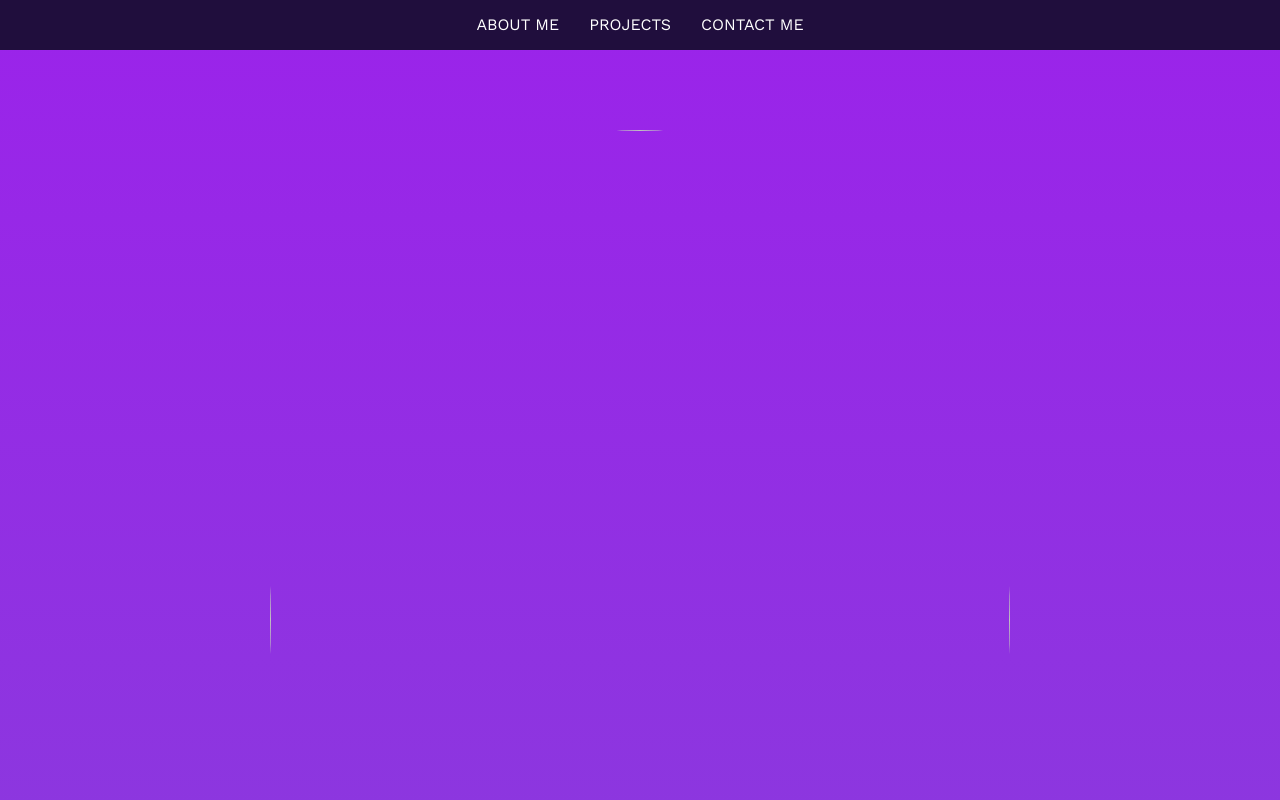
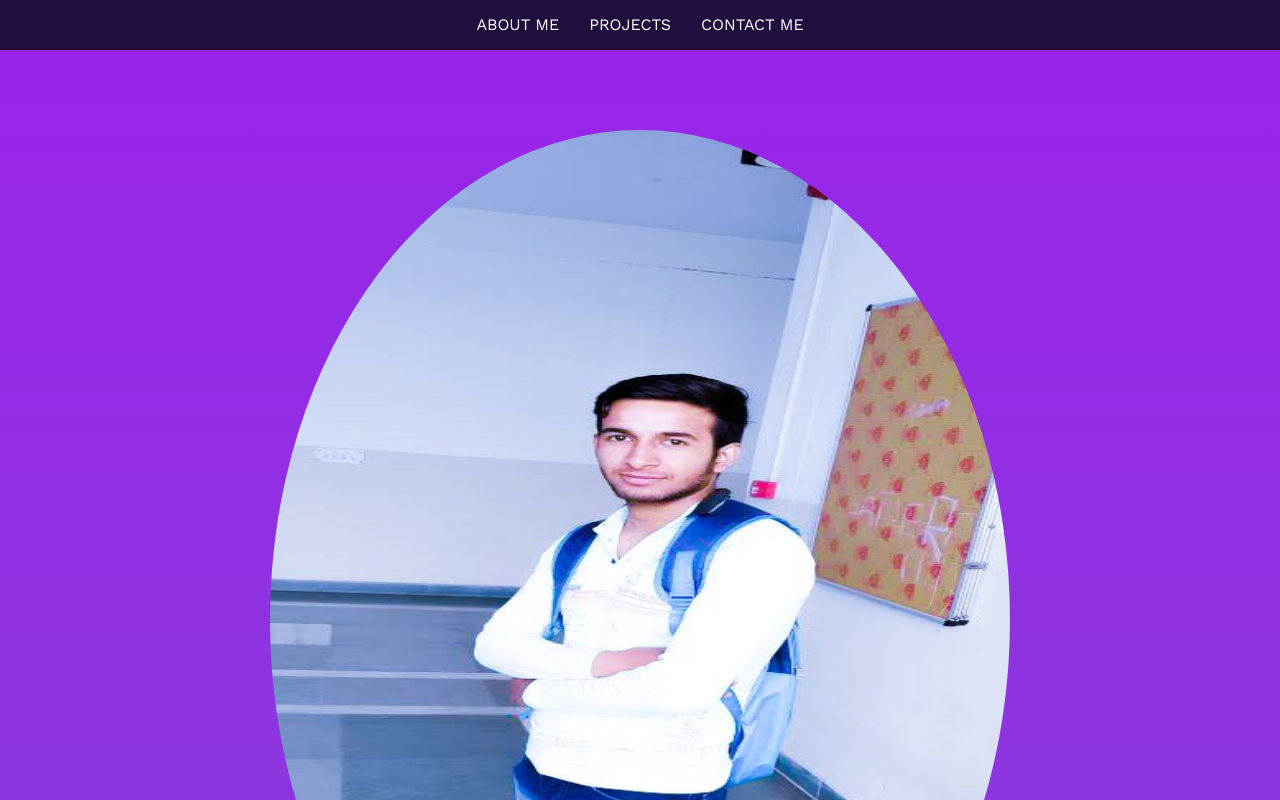
Before and after one commit to ashwani7566/portfolio.github.io, a plain HTML site: page index.html in a window 1280 px wide. Shown: the top 800 px of the page. Drawn offline with nearby package versions, Linux system fonts and the light colour scheme; files whose address does not match are found by name; a web font is replaced by a local one.

Commit message:
Update index.html

```diff
--- a/index.html
+++ b/index.html
@@ -27,7 +27,7 @@
 
     <section class="hero">
         <div class="container">
-            <img src="images/ashwani.jpg">
+            <img src="ashwani.jpg">
             <h1>Hi! I'm Ashwani! I am learning how to code and make websites.</h1>
         </div>
     </section>
```
